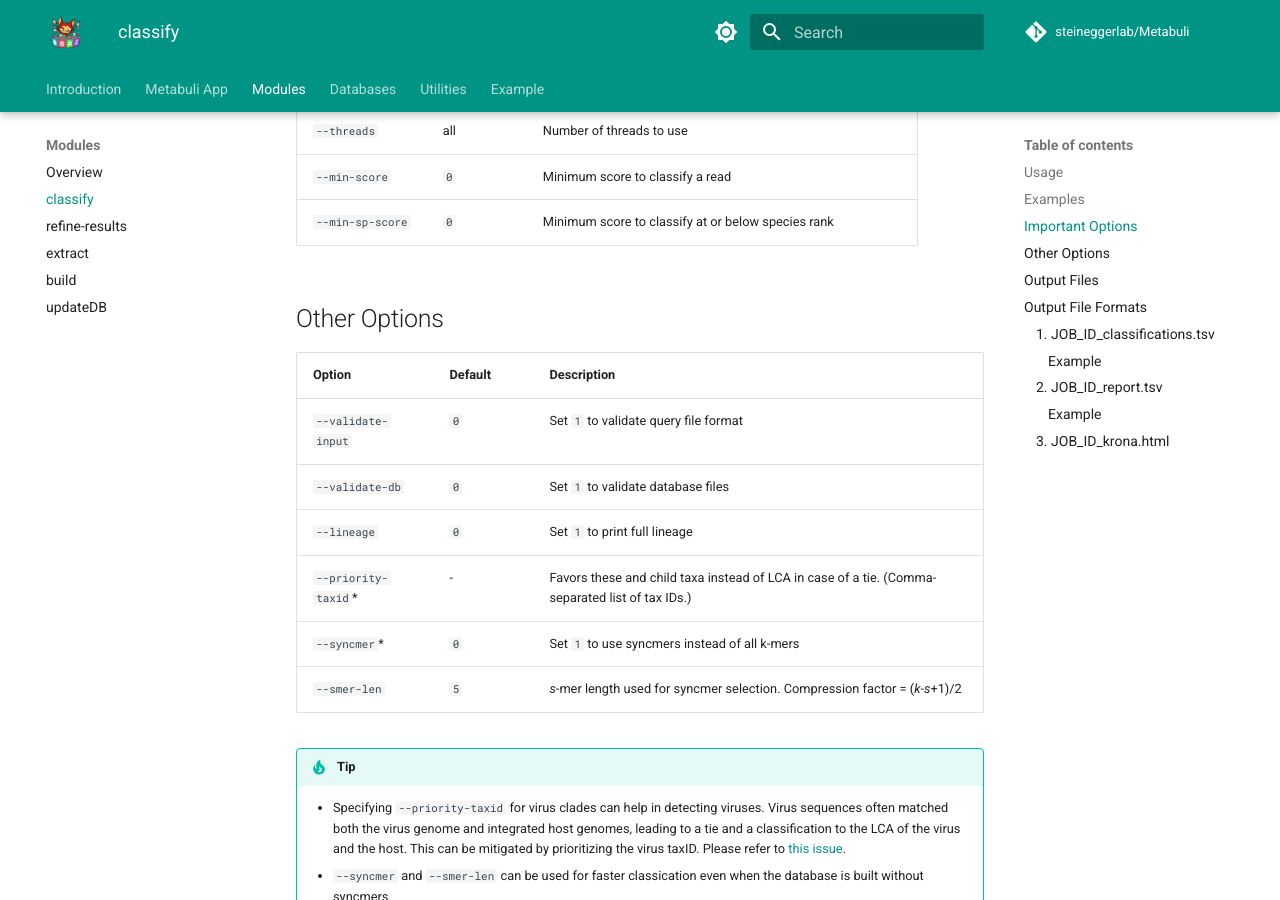
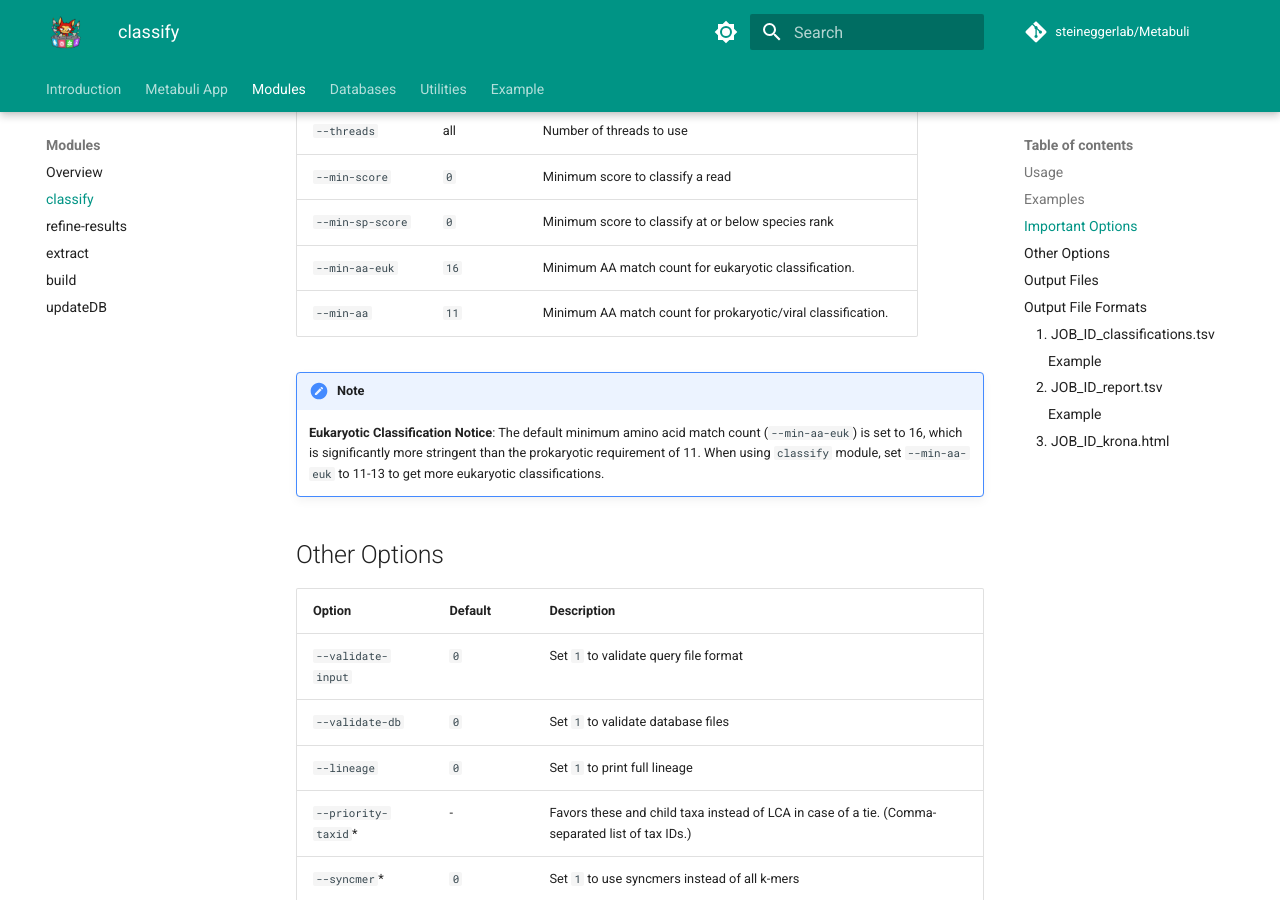
Before and after one commit to jaebeom-kim/metabuli-doc, an MkDocs documentation site: the page built from docs/modules/classify.md, in a window 1280 px wide and 900 px high, scrolled down 1160 px. Built offline with MkDocs 1.6.1 and Material for MkDocs 9.7.7, drawn with Linux system fonts in a browser that asks for light colours; comment, search, counter and statistics services are not loaded.

Commit message:
note about --min-aa-euk

```diff
--- a/docs/modules/classify.md
+++ b/docs/modules/classify.md
@@ -43,7 +43,6 @@ metabuli classify <i:FASTA/Q> <i:DBDIR> <o:OUTDIR> <Job ID> [options]
 
 
 ## Important Options
-
 | Option | Default | Description |
 |--------|---------|-------------|
 | `--precise` | `0` | Use presets for precise mode. `1`: short-read, `2`: HiFi long-read. |
@@ -52,6 +51,11 @@ metabuli classify <i:FASTA/Q> <i:DBDIR> <o:OUTDIR> <Job ID> [options]
 | `--threads` | all | Number of threads to use |
 | `--min-score` | `0` | Minimum score to classify a read |
 | `--min-sp-score` | `0` | Minimum score to classify at or below species rank |
+| `--min-aa-euk` | `16` | Minimum AA match count for eukaryotic classification. |
+| `--min-aa` | `11` | Minimum AA match count for prokaryotic/viral classification. |
+
+!!! note
+    **Eukaryotic Classification Notice**: The default minimum amino acid match count (`--min-aa-euk`) is set to 16, which is significantly more stringent than the prokaryotic requirement of 11. When using `classify` module, set `--min-aa-euk` to 11-13 to get more eukaryotic classifications.
 
 ## Other Options
 | Option | Default | Description |
```
Also changed, not shown: docs/databases/new-database.md (+3 -0 lines).
